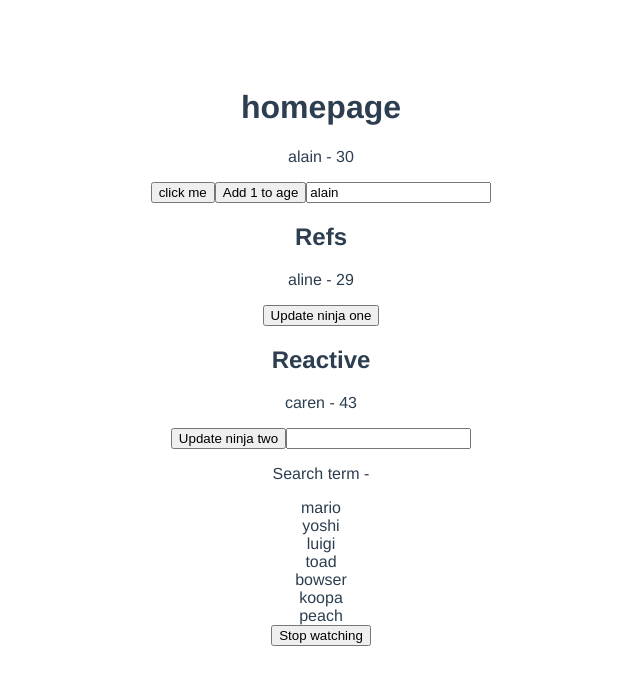
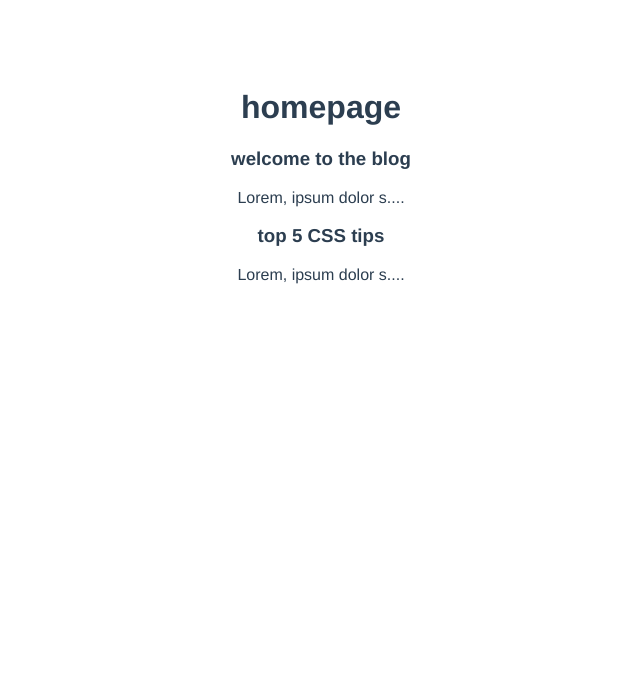
Before and after one commit to alain-kubwayo/vue-hub, a Vue app in the folder dojo-blog/: page / in a window 1280 px wide. Shown: the top 684 px of the page, without its empty margins (319-959 px from the left). Built offline with nearby package versions, Linux system fonts and the light colour scheme.

Commit message:
feat: use props in setup

```diff
--- /dev/null
+++ b/dojo-blog/src/components/PostList.vue
@@ -0,0 +1,25 @@
+<template>
+    <div class="post-list">
+        <div v-for="post in posts" :key="post.id">
+            <!-- <h3>{{ post.title }}</h3> -->
+            <SinglePost :post="post" />
+        </div>
+    </div>
+</template>
+
+<script>
+import SinglePost from './SinglePost.vue'
+export default {
+    props: ['posts'],
+    components: {
+        SinglePost
+    },
+    setup(props) {
+        console.log(props.posts)
+
+    }
+}
+</script>
+
+<style>
+</style>
--- /dev/null
+++ b/dojo-blog/src/components/SinglePost.vue
@@ -0,0 +1,24 @@
+<template>
+    <div class="post">
+        <h3>{{ post.title }}</h3>
+        <p>{{ snippet }}</p>
+    </div>
+</template>
+
+<script>
+import { computed } from 'vue';
+
+export default {
+    props: ['post'],
+    setup(props) {
+        const snippet = computed(() => {
+            return props.post.body.substring(0,20) + '....'
+        })
+
+        return { snippet }
+    }
+}
+</script>
+
+<style>
+</style>
--- a/dojo-blog/src/views/Home.vue
+++ b/dojo-blog/src/views/Home.vue
@@ -1,91 +1,25 @@
 <template>
   <div class="home">
     <h1>homepage</h1>
-    <!-- <p ref="p">{{ name }} - {{ age }}</p> -->
-    <!-- <p>{{ name }} - {{ age }}</p> -->
-    <p>{{ name }} - {{ age }}</p>
-    <button @click="handleClick">click me</button>
-    <button @click="age++">Add 1 to age</button>
-    <input type="text" v-model="name">
-    <h2>Refs</h2>
-    <p>{{ ninjaOne.name }} - {{ ninjaOne.age }}</p>
-    <button @click="updateNinjaOne">Update ninja one</button>
-    <h2>Reactive</h2>
-    <p>{{ ninjaTwo.name }} - {{ ninjaTwo.age }}</p>
-    <button @click="updateNinjaTwo">Update ninja two</button>
-    <!-- Computed property -->
-    <!-- <p>Computed: {{ firstName }}</p> -->
-    <input type="text" v-model="search">
-    <p>Search term - {{ search }}</p>
-    <!-- <div v-for="name in names" :key="name">{{ name }}</div> -->
-    <div v-for="name in matchingNames" :key="name">{{ name }}</div>
-    <button @click="handleClicked">Stop watching</button>
+    <PostList :posts="posts" />
+
   </div>
 </template>
 
 <script>
-import { ref, reactive, computed, watch, watchEffect } from 'vue'
+import { ref } from 'vue'
+import PostList from '../components/PostList.vue'
 
 export default {
   name: 'Home',
+  components: { PostList },
   setup() {
-    // console.log(this) // this is undefined
-    // const p = ref(null)
+    const posts = ref([
+      { title: 'welcome to the blog', body: 'Lorem, ipsum dolor sit amet consectetur adipisicing elit. Odio unde corrupti consequuntur molestiae ipsam dolore minus magnam, amet adipisci temporibus, maxime tempora obcaecati quod ullam iusto? Ab odit natus aliquid sed provident ea consequatur voluptatem, tempore eligendi rerum modi, esse praesentium. Nam aliquid hic, eligendi rerum neque corporis accusantium aperiam.', id: 1 },
+      { title: 'top 5 CSS tips', body: 'Lorem, ipsum dolor sit amet consectetur adipisicing elit. Odio unde corrupti consequuntur molestiae ipsam dolore minus magnam, amet adipisci temporibus, maxime tempora obcaecati quod ullam iusto? Ab odit natus aliquid sed provident ea consequatur voluptatem, tempore eligendi rerum modi, esse praesentium. Nam aliquid hic, eligendi rerum neque corporis accusantium aperiam.', id: 2 }
+    ])
 
-    // let name = 'alain'
-    // let age = 30
-    const name = ref('alain')
-    const age = ref(30)
-
-    const handleClick = () => {
-      // console.log('you clicked me')
-      // console.log(p, p.value)
-      // p.value.classList.add('test')
-      // p.value.textContent = 'Hello ninjas!'
-      name.value = 'jules'
-      age.value = 35
-    }
-
-    const ninjaOne = ref({ name: 'aline', age: 29 })
-    const ninjaTwo = reactive({ name: 'caren', age: 43 })
-
-    // drawbacks: we can't use reactive with primitive types. They will show but won't be reactive
-
-    const updateNinjaOne = () => {
-      ninjaOne.value.age = 40
-    }
-
-    const updateNinjaTwo = () => {
-      ninjaTwo.age = 34
-    }
-
-    // Computed properties
-    // const firstName = computed(() => {
-    //   return 'teresa'
-    // })
-    const search = ref('')
-    const names = ref(['mario', 'yoshi', 'luigi', 'toad', 'bowser', 'koopa', 'peach'])
-
-    const stopWatch = watch(search, () => {
-      console.log('watch function ran')
-    })
-
-    const stopEffect = watchEffect(() => {
-      console.log('watchEffect function ran', search.value)
-      // get data from database and when id changes get new data again, etc.
-    })
-
-    const matchingNames = computed(() => {
-      return names.value.filter(name => name.includes(search.value))
-    })
-
-    const handleClicked = () => {
-      stopWatch();
-      stopEffect();
-    }
-
-    // return { name, age, handleClick, p }
-    return { name, age, handleClick, ninjaOne, updateNinjaOne, ninjaTwo, updateNinjaTwo, names, search, matchingNames, handleClicked }
+    return { posts }
   }
 }
 </script>
```
Also changed, not shown: dojo-blog/src/views/HomeTest.vue (added, +91 -0 lines).
